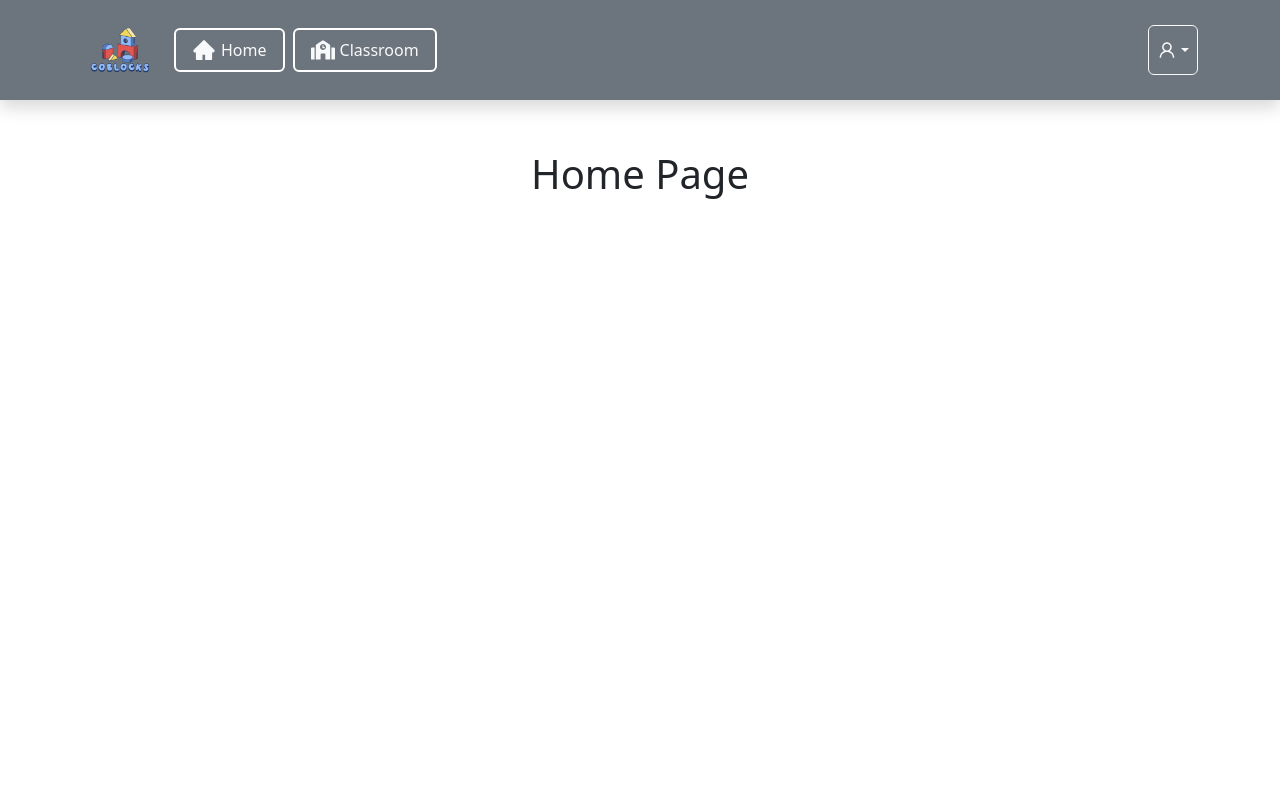
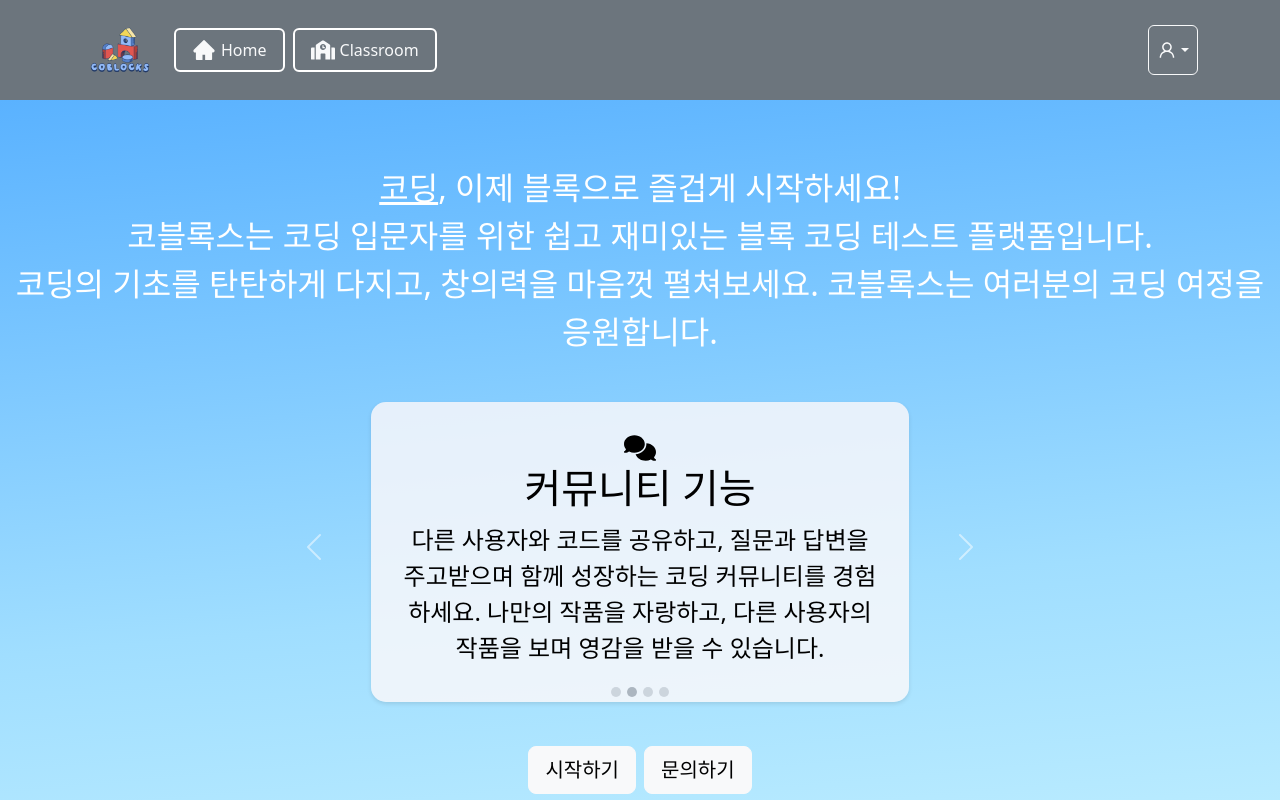
Before and after one commit to Team-Croffle/Coblocks-Web, a React (Create React App) app: page / in a window 1280 px wide. Shown: the top 800 px of the page. Built offline with nearby package versions, Linux system fonts and the light colour scheme.

Commit message:
chore: IntroPage route
-소개 페이지 라우팅 설정

```diff
--- a/src/App.js
+++ b/src/App.js
@@ -5,6 +5,7 @@ import LoginPage from './pages/Login/LoginPage';
 import ForgotPasswordPage from './pages/ForgotPassword/ForgotPasswordPage';
 import ClassroomPage from './pages/Classroom/ClassroomMainPage';
 import Profiler from './data/Dummy/Dummy-ProfilePage';
+import IntroContainer from './pages/Intro/IntroContainer'; // IntroContainer 컴포넌트 가져오기
 
 const AppContent = () => {
   const location = useLocation(); // Router 내부에서 useLocation 호출
@@ -16,11 +17,7 @@ const AppContent = () => {
       <Routes>
         <Route
           path='/'
-          element={
-            <div style={{ textAlign: 'center', marginTop: '50px' }}>
-              <h1>Home Page</h1>
-            </div>
-          }
+          element={<IntroContainer />} // Home Page를 IntroContainer로 변경
         />
         <Route path='/login' element={<LoginPage />} />
         <Route path='/forgot-password' element={<ForgotPasswordPage />} />
```
